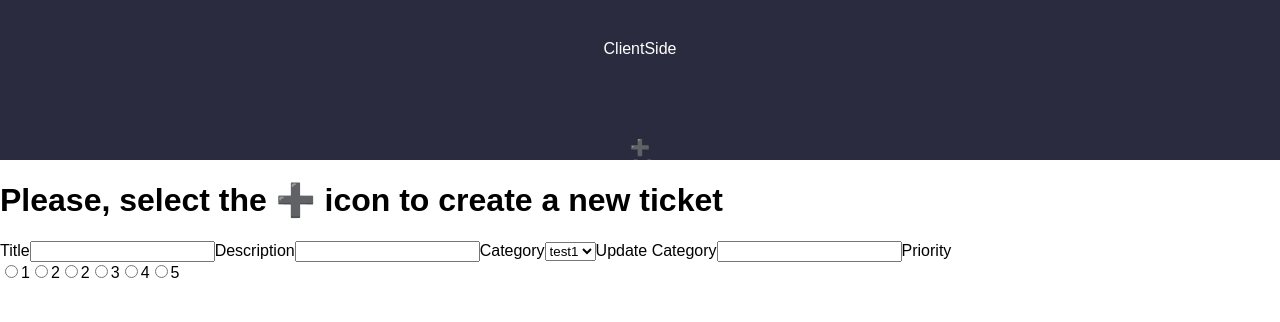
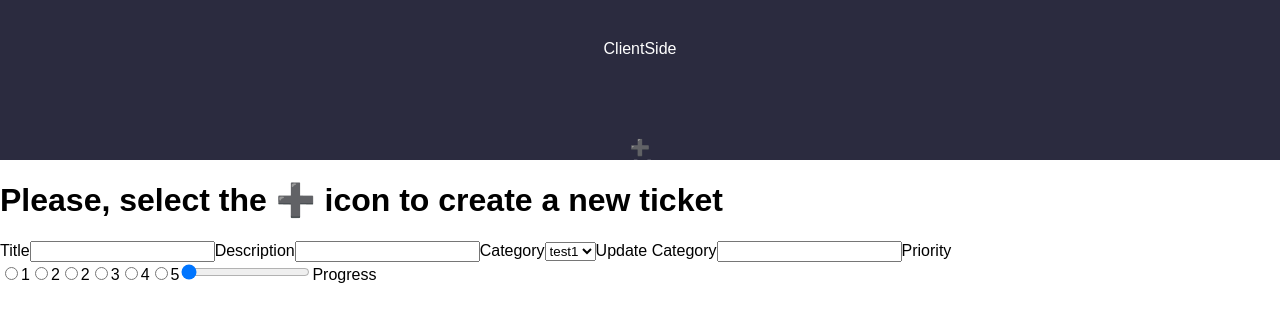
Before and after one commit to colinshaw1/client_side, a React (Create React App) app in the folder client_side/: page /ticket in a window 1280 px wide. Shown: the top 322 px of the page. Built offline with nearby package versions, Linux system fonts and the light colour scheme.

Commit message:
Add priority bar to edit mode only to select progress of task completion

```diff
--- a/client_side/src/pages/CustomerTickets.js
+++ b/client_side/src/pages/CustomerTickets.js
@@ -132,6 +132,17 @@ const CustomerTickets = () => {
                             />
                             <label gtmlFor="priority-5">5</label>
 
+
+                            <input
+                                type="range"
+                                id="progress"
+                                value={formData.progress}
+                                min="0"
+                                max="100"
+                                onChnage={handleChange}
+                            />
+                            <label htmlFor="progress">Progress</label>
+
                         </div>
                     </section>
                 </form>
```
